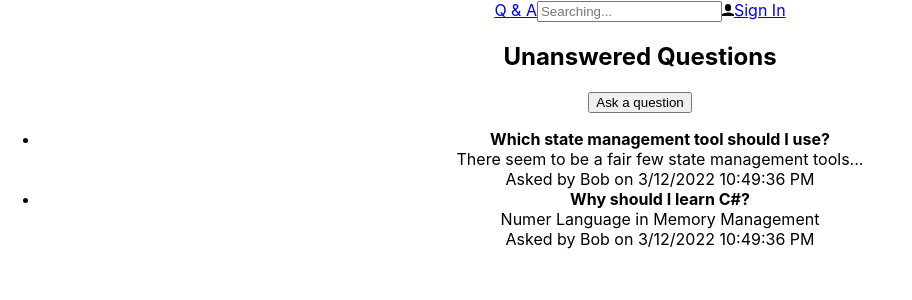
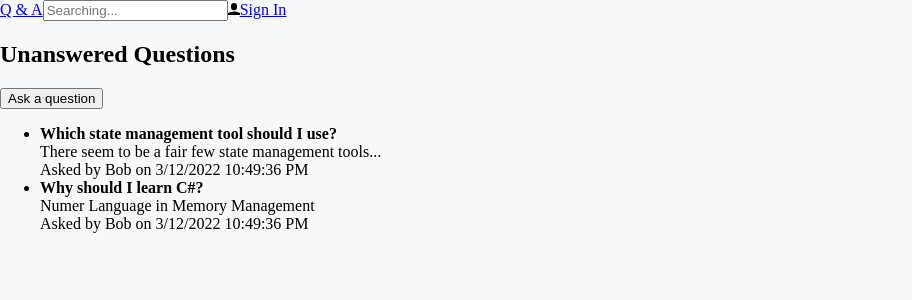
Before and after one commit to asayedio/qa-frontend, a React (Create React App) app: page / in a window 1280 px wide. Shown: the top 300 px of the page, without its empty margins (0-912 px from the left). Built offline with nearby package versions, Linux system fonts and the light colour scheme.

Commit message:
styling components with CSS

```diff
--- a/src/App.css
+++ b/src/App.module.css
@@ -1,5 +1,7 @@
-.App {
-  text-align: center;
+.container {
+  font-family: 'Segoe UI', 'Helvetica Neue', sans-serif;
+  font-size: 16px;
+  color: #5c5a5a;
 }
 
 .App-logo {
--- a/src/App.tsx
+++ b/src/App.tsx
@@ -1,11 +1,11 @@
 import React from 'react';
-import './App.css';
+import './App.module.css';
 import { Header } from './header';
 import { HomePage } from './HomePage';
 
 function App() {
   return (
-    <div className="App">
+    <div className="styles.container">
       <Header />
       <HomePage />
     </div>
--- /dev/null
+++ b/src/Header.module.css
@@ -0,0 +1,13 @@
+.container {
+  position: fixed;
+  box-sizing: border-box;
+  top: 0;
+  width: 100%;
+  display: flex;
+  align-items: center;
+  justify-content: space-between;
+  padding: 10px 20px;
+  background-color: #fff;
+  border-bottom: 1px solid #e3e2e2;
+  box-shadow: 0 3px 7px 0 rgba(110, 112, 114, 0.21);
+}
--- a/src/header.tsx
+++ b/src/header.tsx
@@ -1,11 +1,12 @@
 import React from 'react';
 import { UserIcon } from './Icons';
+import './Header.module.css';
 export const Header = () => {
   const handleSearchInputChange = (e: React.ChangeEvent<HTMLInputElement>) => {
     console.log(e.currentTarget.value);
   };
   return (
-    <div>
+    <div className="styles.container">
       <a href="./">Q & A</a>
       <input
         type="type"
--- a/src/index.css
+++ b/src/index.css
@@ -1,10 +1,6 @@
 body {
   margin: 0;
-  font-family: -apple-system, BlinkMacSystemFont, 'Segoe UI', 'Roboto', 'Oxygen',
-    'Ubuntu', 'Cantarell', 'Fira Sans', 'Droid Sans', 'Helvetica Neue',
-    sans-serif;
-  -webkit-font-smoothing: antialiased;
-  -moz-osx-font-smoothing: grayscale;
+  background-color: #f7f8fa;
 }
 
 code {
--- a/src/index.tsx
+++ b/src/index.tsx
@@ -8,7 +8,7 @@
   <React.StrictMode>
     <App />
   </React.StrictMode>,
-  document.getElementById('root')
+  document.getElementById('root'),
 );
 
 // If you want to start measuring performance in your app, pass a function
```
Also changed, not shown: 1 other file (tests, documents, lock files or other folders).
